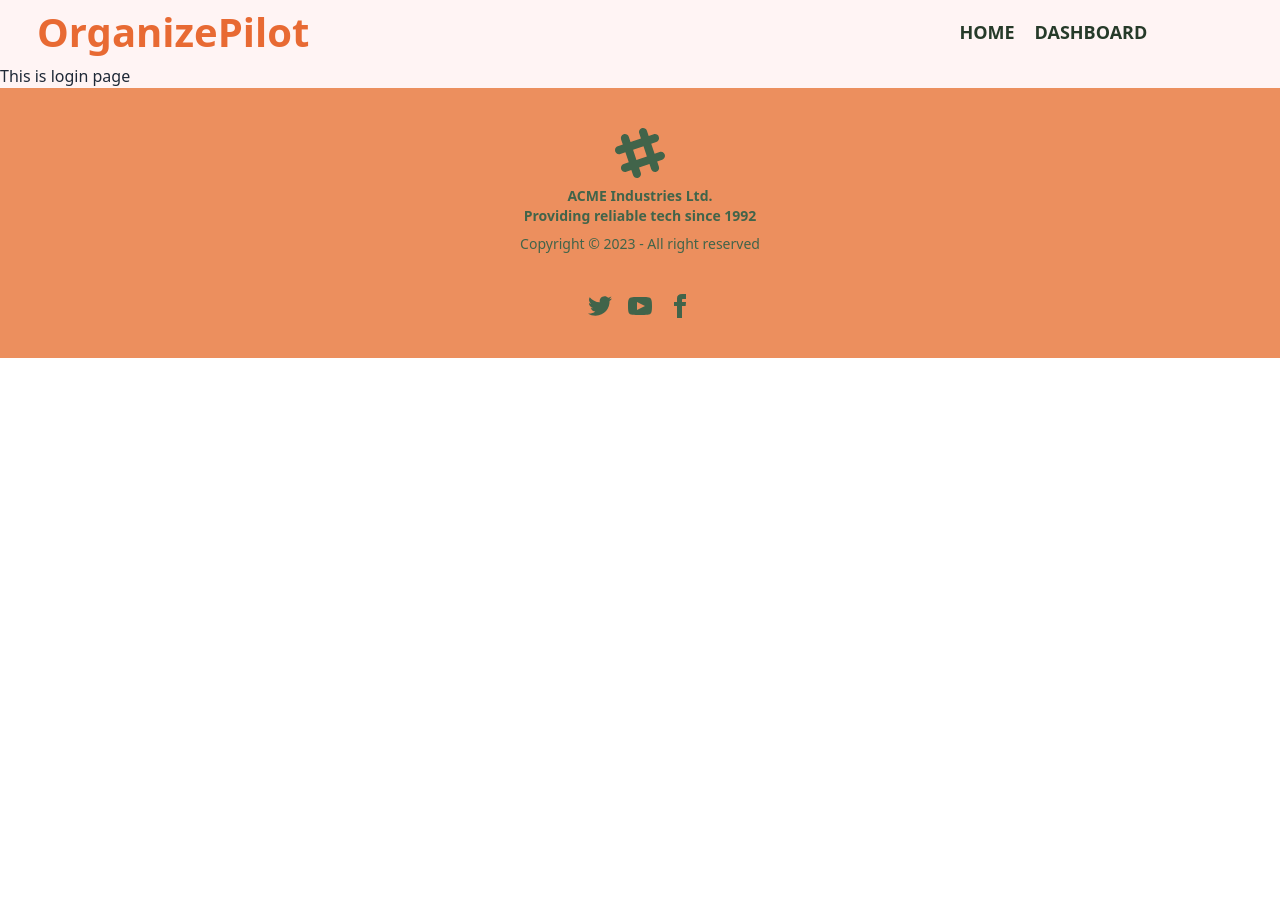
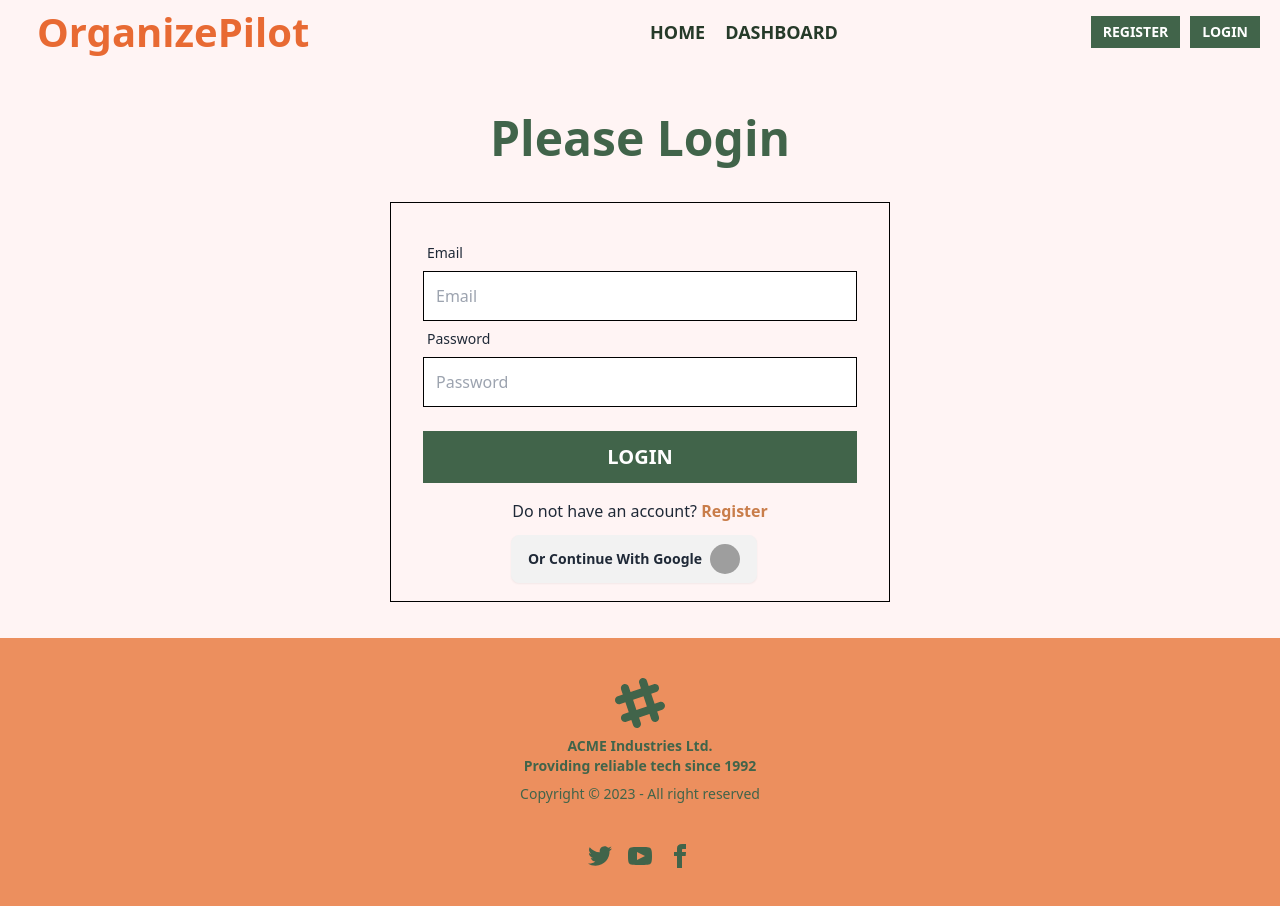
Before and after one commit to ShoroveTajmen/job-task-client, a React (Vite) app: page /login in a window 1280 px wide. Before the commit the page ends 800 px from the top, so only its background shows below. Built offline with nearby package versions, Linux system fonts and the light colour scheme; no server answers; grey boxes are pictures that could not be loaded.

Commit message:
login and log out functionality added

```diff
--- a/src/Components/Navbar/Navbar.jsx
+++ b/src/Components/Navbar/Navbar.jsx
@@ -1,12 +1,16 @@
-import { NavLink } from "react-router-dom";
+import { useContext } from "react";
+import { Link, NavLink } from "react-router-dom";
+import { AuthContext } from "../../Provider/AuthProvider";
 
 const Navbar = () => {
+  const { user, logOut } = useContext(AuthContext);
+  // console.log(user);
   return (
     <div>
       <nav className="flex flex-col md:flex-row md:justify-between md:items-center py-3 md:py-2  md:px-5 md:ml-0 bg-[#FFF4F4]">
         <div className="flex">
           <h1 className="btn btn-ghost text-[40px] text-[#E86A33] ml-[120px] md:ml-[0px] lg:ml-[0px] font-bold">
-          OrganizePilot
+            OrganizePilot
           </h1>
         </div>
         {/* navbar link page route */}
@@ -42,6 +46,58 @@ const Navbar = () => {
             </li>
           </ul>
         </div>
+
+        {/* register andlogin */}
+        <div className="flex  lg:w-[700px] font-bold text-lg flex-col md:flex-row md:justify-end  md:items-center ">
+          {/* Register */}
+
+          <div className="mb-3 md:mb-0 ml-[180px] md:ml-0 mr-[5px]">
+            <Link to="/register">
+              <button className=" btn-sm bg-[#41644A] text-white uppercase font-bold">
+                Register
+              </button>
+            </Link>
+          </div>
+
+          {/* profile pic, username, log out button  */}
+          <div className="">
+            {user?.email ? (
+              <div className="flex gap-4 justify-center items-center w-[300px] ml-[80px] md:ml-0">
+                <div className=" rounded-full">
+                  <img
+                    className="rounded-full w-[90px] h-[50px]"
+                    src={user.photoURL}
+                    alt={user.displayName}
+                  />
+                </div>
+                <ul
+                  tabIndex={0}
+                  className="menu menu-sm dropdown-content mt-3 w-[400px] z-[1] p-2 shadow bg-base-100 rounded-box "
+                >
+                  <li>
+                    <button className="btn btn-sm  btn-ghost">
+                      {user.displayName}
+                    </button>
+                  </li>
+                  <li>
+                    <button
+                      className="btn btn-sm bg-[#41644A] text-white font-bold"
+                      onClick={logOut}
+                    >
+                      Logout
+                    </button>
+                  </li>
+                </ul>
+              </div>
+            ) : (
+              <Link to="/login">
+                <button className=" btn-sm bg-[#41644A] text-white uppercase font-bold lg:ml-[5px] md:ml-0 ml-[190px]">
+                  Login
+                </button>
+              </Link>
+            )}
+          </div>
+        </div>
       </nav>
     </div>
   );
--- a/src/Pages/Login.jsx
+++ b/src/Pages/Login.jsx
@@ -1,11 +1,104 @@
-
+import { Link, useNavigate } from "react-router-dom";
+import SocialLogin from "./SocialLogin";
+import { useContext, useState } from "react";
+import { AuthContext } from "../Provider/AuthProvider";
+import Swal from "sweetalert2";
 
 const Login = () => {
-    return (
-        <div>
-            <h1>This is login page</h1>
+  const { signIn } = useContext(AuthContext);
+  const navigate = useNavigate();
+  const [regError, setRegError] = useState("");
+  // eslint-disable-next-line no-unused-vars
+  const [success, setSuccess] = useState("");
+
+  const handleSubmit = (e) => {
+    e.preventDefault();
+    //get input fieeld values
+    const email = e.target.email.value;
+    const password = e.target.password.value;
+    // console.log(email, password);
+
+    //reset error
+    setRegError("");
+    setSuccess("");
+
+    //password validation
+    if (password.length < 6) {
+      setRegError("Password should be at least 6 characters.");
+      return;
+    } else if (!/[A-Z]/.test(password)) {
+      setRegError("Password should have at least one upper case character.");
+      return;
+    } else if (!/[!@#$%^&*()_+{}\\[\]:;<>,.?~\\|]/.test(password)) {
+      setRegError("Password should have one special character.");
+      return;
+    }
+
+    //create a new user
+    signIn(email, password)
+      .then((res) => {
+        console.log(res.user);
+        setSuccess(Swal.fire("Login Successful", "success"));
+        navigate("/");
+      })
+      .catch((error) => {
+        Swal.fire(error.message);
+      });
+  };
+
+  return (
+    <div>
+      <div>
+        <h2 className="text-5xl my-10 text-center font-bold mt-[50px] text-[#41644A]">
+          Please Login
+        </h2>
+        <div className="md:w-[500px] w-[400px] mx-auto h-[400px] border border-black mb-9 p-8">
+          <form onSubmit={handleSubmit}>
+            <div className="form-control">
+              <label className="label">
+                <span className="label-text">Email</span>
+              </label>
+              <input
+                type="email"
+                name="email"
+                placeholder="Email"
+                className="border border-black p-3"
+                required
+              />
+            </div>
+            <div className="form-control">
+              <label className="label">
+                <span className="label-text">Password</span>
+              </label>
+              <input
+                type="password"
+                name="password"
+                placeholder="Password"
+                className="border border-black p-3"
+                required
+              />
+            </div>
+            {regError && <p className="text-red-700">{regError}</p>}
+            <div className="form-control mt-6">
+              <button
+                type="submit"
+                className="bg-[#41644A] p-3 uppercase text-xl text-white  font-bold"
+              >
+                Login
+              </button>
+            </div>
+          </form>
+          <p className="text-center mt-4">
+            Do not have an account?{" "}
+            <Link className="text-[#c97d4a] font-bold" to="/register">
+              Register
+            </Link>
+          </p>
+          <SocialLogin></SocialLogin>
         </div>
-    );
+      </div>
+    </div>
+  );
 };
 
 export default Login;
--- a/src/Pages/SocialLogin.jsx
+++ b/src/Pages/SocialLogin.jsx
@@ -1,7 +1,7 @@
 import { useContext } from "react";
 import { useNavigate } from "react-router-dom";
-import { ToastContainer, toast } from "react-toastify";
 import { AuthContext } from "../Provider/AuthProvider";
+import Swal from "sweetalert2";
 
 const SocialLogin = () => {
   const { googleLogin } = useContext(AuthContext);
@@ -11,12 +11,12 @@ const SocialLogin = () => {
     login()
       .then((res) => {
         console.log(res);
-        toast.success("Login Successful");
+        Swal.fire("Login Successful", "success");
         navigate("/");
       })
       .catch((error) => {
         console.log(error);
-        toast.error(error.message);
+        Swal.fire(error.message);
       });
   };
 
@@ -36,7 +36,6 @@ const SocialLogin = () => {
           />
         </button>
       </div>
-      <ToastContainer></ToastContainer>
     </div>
   );
 };
```
